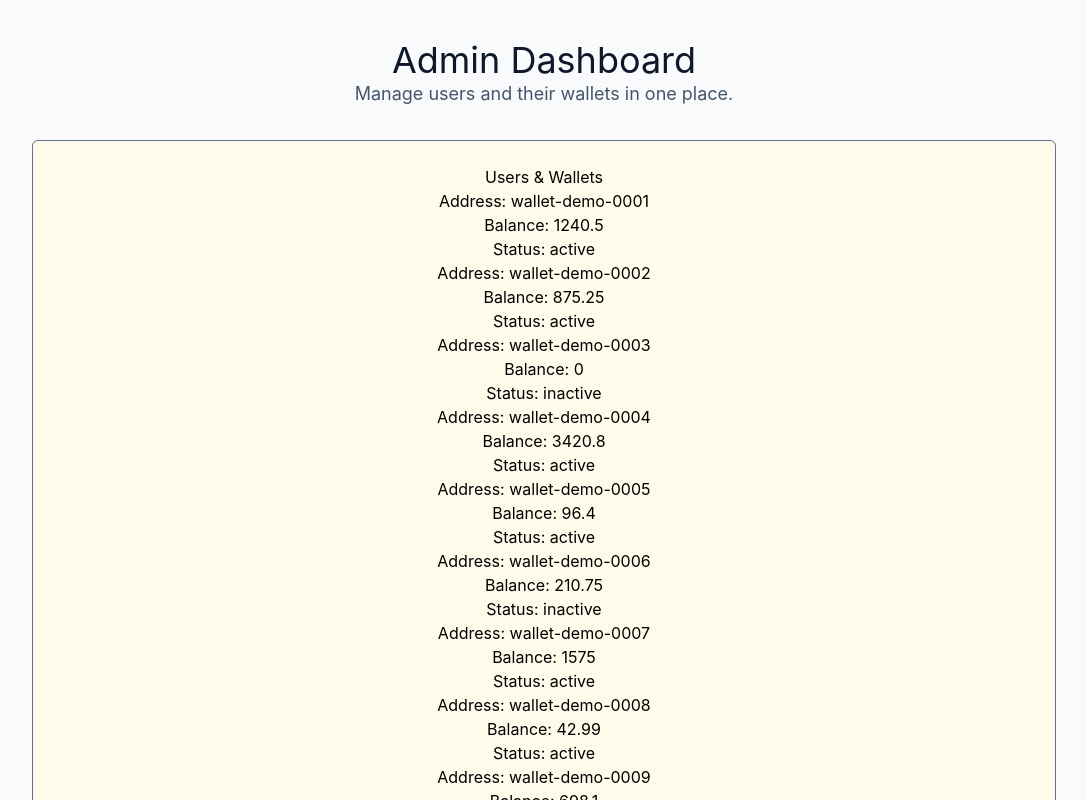
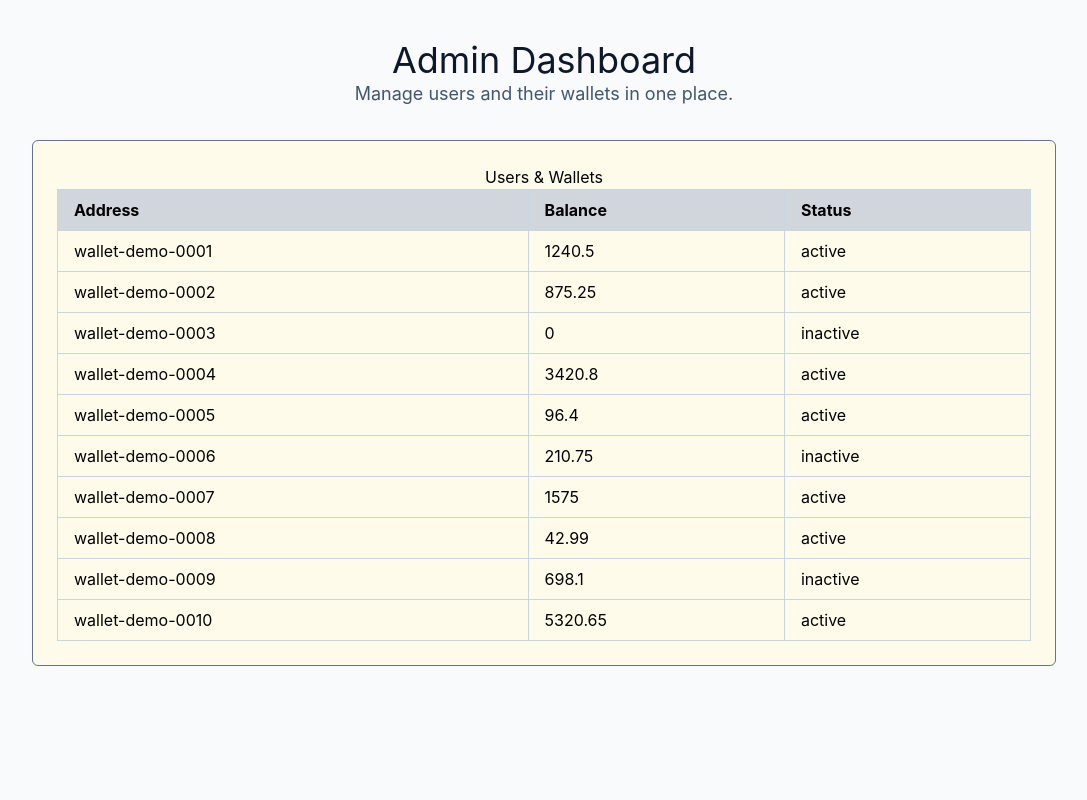
Before and after one commit to Glunomes/admin-dashboard, a React (Vite) app: page / in a window 1280 px wide. Shown: the top 800 px of the page, without its empty margins (96-1183 px from the left). Built offline with nearby package versions, Linux system fonts and the light colour scheme.

Commit message:
refactor WalletList component to use a table for better layout and styling

```diff
--- a/src/component/WalletList.tsx
+++ b/src/component/WalletList.tsx
@@ -15,14 +15,23 @@ export const WalletList = () => {
   if (error) return <div>Error: {error.message}</div>;
 
   return (
-    <ul>
-      {data.map(wallet => (
-        <li key={wallet.id}>
-          <p>Address: {wallet.address}</p>
-          <p>Balance: {wallet.balance}</p>
-          <p>Status: {wallet.status}</p>
-        </li>
-      ))}
-    </ul>
+    <table className="w-full border-collapse text-left">
+      <thead>
+        <tr className="bg-gray-300">
+          <th className="border border-slate-300 px-4 py-2">Address</th>
+          <th className="border border-slate-300 px-4 py-2">Balance</th>
+          <th className="border border-slate-300 px-4 py-2">Status</th>
+        </tr>
+      </thead>
+      <tbody>
+        {data.map((wallet) => (
+          <tr key={wallet.id}>
+            <td className="border border-slate-300 px-4 py-2">{wallet.address}</td>
+            <td className="border border-slate-300 px-4 py-2">{wallet.balance}</td>
+            <td className="border border-slate-300 px-4 py-2">{wallet.status}</td>
+          </tr>
+        ))}
+      </tbody>
+    </table>
   )
 }
```
